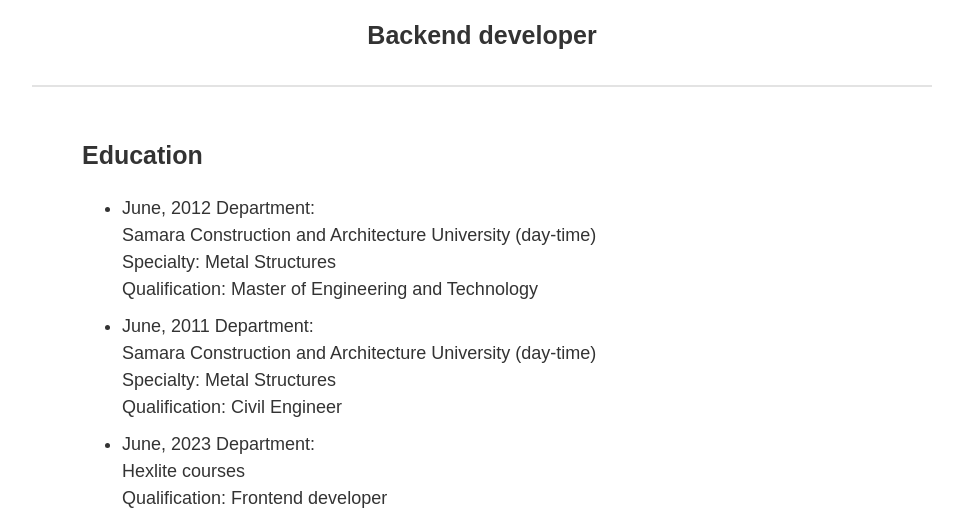
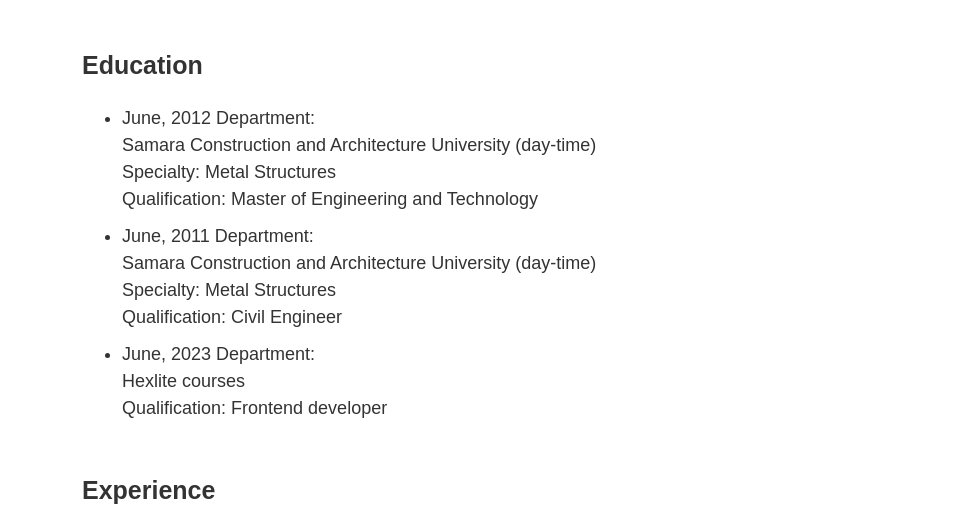
Before and after one commit to Shamatarev/Shamatarev.github.io, a plain HTML site: page index.html in a window 1280 px wide. Shown: the part 223-750 px from the top of the page, without its empty margins (158-1121 px from the left). Drawn offline with Linux system fonts and the light colour scheme.

Commit message:
remove backend

```diff
--- a/index.html
+++ b/index.html
@@ -13,7 +13,6 @@
     <!-- BEGIN (write your solution here) -->
     <h1>Shamatarev Anton Valerievich</h1>
     <h2>Frontend developer</h2>
-    <h2>Backend developer</h2>
     <section>
       <h2>Education</h2>
       <ul>
```
